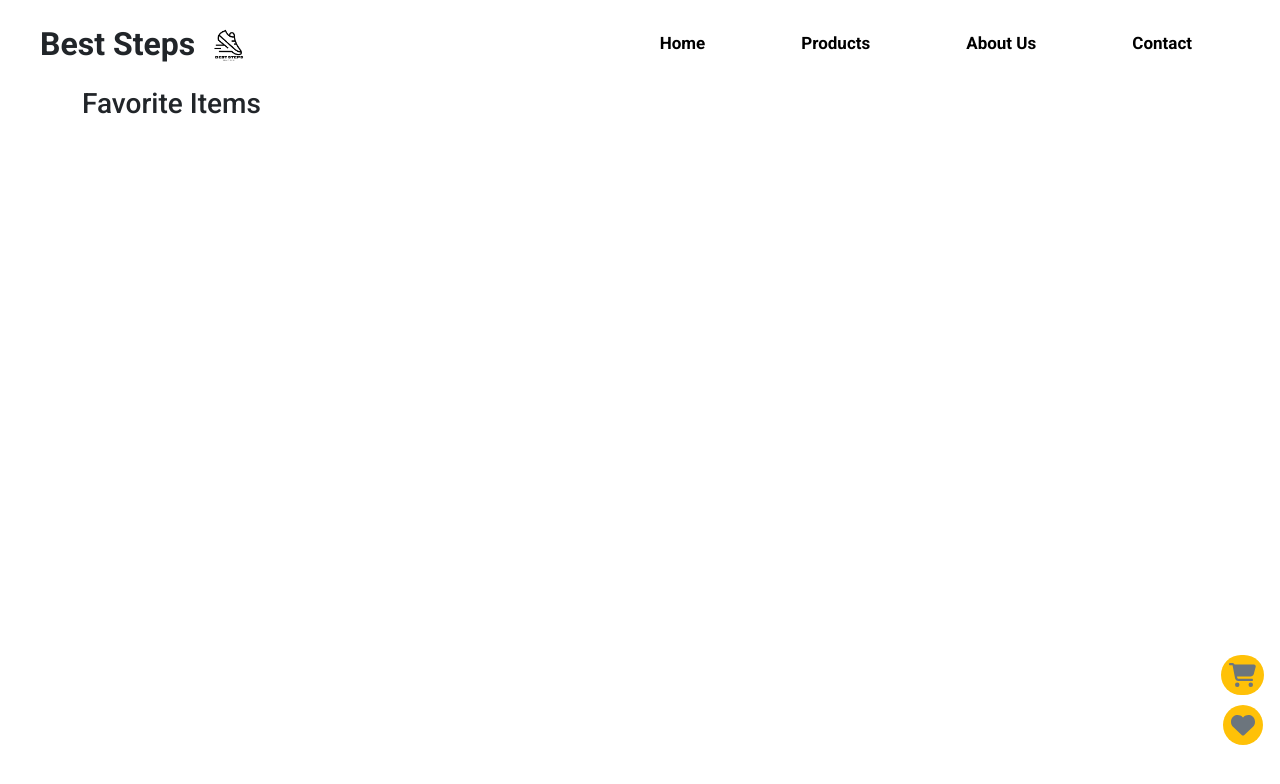
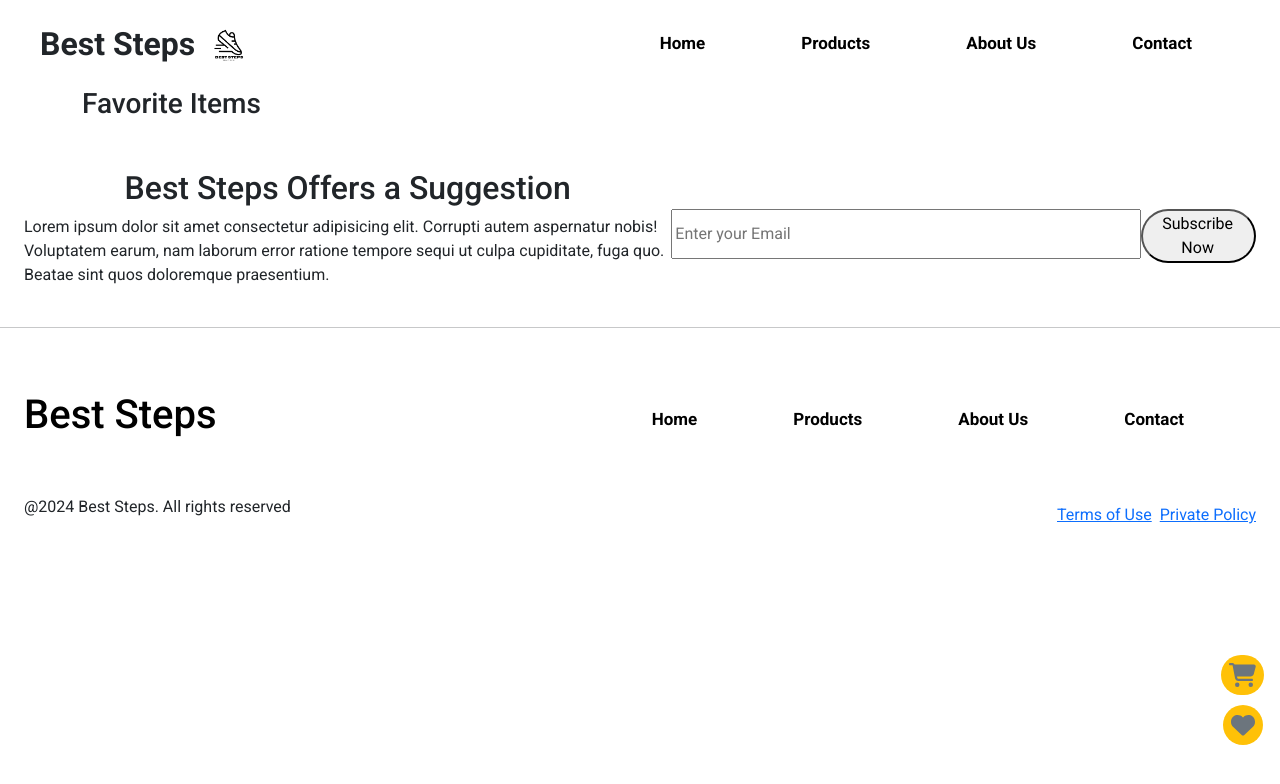
Before and after one commit to mariacharlotte/best-steps, a React (Vite) app: page /fav in a window 1280 px wide. Shown: the top 784 px of the page. Built offline with nearby package versions, Linux system fonts and the light colour scheme.

Commit message:
Footer.jsx

```diff
--- a/src/App.jsx
+++ b/src/App.jsx
@@ -11,6 +11,7 @@ import Admin from "./components/Admin";
 import MyContext from "./context/MyContext";
 import Cart from "./cart/Cart";
 import Favorite from "./favorite/Favorite";
+import Footer from "./components/Footer";
 
 function App() {
   return (
@@ -30,6 +31,7 @@ function App() {
             <Route path="/fav" element={<Favorite />} />
           </Routes>
           {/* Footer Component */}
+          <Footer/>
         </Router>
       </MyContext>
     </div>
--- a/src/components/AboutUs.jsx
+++ b/src/components/AboutUs.jsx
@@ -1,7 +1,57 @@
 import React from "react";
 
 const AboutUs = () => {
-  return <div>AboutUs</div>;
+  return (
+    <div className="container ">
+      <div class="row">
+        {/* main section */}
+
+        <div className="col-8">
+          <div >
+            <h2>What is Best steps?</h2>
+            <p
+              style={{ width: "500px" }}
+
+            >
+              Lorem ipsum dolor sit amet consectetur adipisicing elit. Labore
+              tempora, soluta, eligendi architecto laborum quod sint excepturi
+              facere placeat libero magni. At consectetur sunt veritatis quia
+              rerum, voluptas illo qui.
+            </p>
+          </div>
+          <div>
+            <h2>Browse the shoes</h2>
+            <p style={{ width: "500px" }}>
+              Lorem ipsum dolor sit amet consectetur adipisicing elit. Labore
+              tempora, soluta, eligendi architecto laborum quod sint excepturi
+              facere placeat libero magni. At consectetur sunt veritatis quia
+              rerum, voluptas illo qui.
+            </p>
+          </div>
+          <div>
+            <h2>Customize your own shoe</h2>
+            <p style={{ width: "500px" }}>
+              Lorem ipsum dolor sit amet consectetur adipisicing elit. Labore
+              tempora, soluta, eligendi architecto laborum quod sint excepturi
+              facere placeat libero magni. At consectetur sunt veritatis quia
+              rerum, voluptas illo qui.
+            </p>
+          </div>
+          <div>
+            <h2>Save your Favourite shoes</h2>
+            <p style={{ width: "500px" }}>
+              Lorem ipsum dolor sit amet consectetur adipisicing elit. Labore
+              tempora, soluta, eligendi architecto laborum quod sint excepturi
+              facere placeat libero magni. At consectetur sunt veritatis quia
+              rerum, voluptas illo qui.
+            </p>
+          </div>
+        </div>
+        {/* side bar section */}
+        <div class="col-4">col-4</div>
+      </div>
+    </div>
+  );
 };
 
 export default AboutUs;
--- a/src/components/Contact.jsx
+++ b/src/components/Contact.jsx
@@ -1,7 +1,87 @@
 import React from "react";
+import shoe5 from "../assets/shoe5.png";
 
 const Contact = () => {
-  return <div>Contact</div>;
+  return (
+    <div className="Hero">
+      <div className="row d-flex align-items-center">
+        <div className="col-md-8  col-lg-7 ">
+          <div className="intro ">
+            <h2 className="d-flex justify-content-center">
+              Create Your Dream Shoes
+            </h2>
+            <p>
+              If you're interested in ordering a custom-made pair of running
+              shoes, please fill out the form below. Our team of expert
+              designers will work with you to create your dream shoes
+            </p>
+          </div>
+          <div className="contantInfo d-flex justify-content-center">
+            <form className="row g-3" style={{width:"500px"}}>
+              <div className="col-md-8 col-lg-6">
+                <label className="form-label">First name</label>
+                <input type="text" className="form-control " required />
+              </div>
+              <div className="col-md-8 col-lg-6">
+                <label className="form-label">Last name</label>
+                <input type="text" className="form-control " required />
+              </div>
+              <div className="col-md-8 col-lg-6">
+                <label className="form-label">Username</label>
+                <div className="input-group">
+                  <input type="text" className="form-control" required />
+                </div>
+              </div>
+              <div className="col-md-8 col-lg-6">
+                <label className="form-label">City</label>
+                <input type="text" className="form-control " required />
+              </div>
+              <div className="col-md-8 col-lg-6">
+                <label className="form-label">State</label>
+                <input type="text" className="form-control" required />
+              </div>
+              <div className="col-md-8 col-lg-6">
+                <label className="form-label">Zip</label>
+                <input type="text" className="form-control" required />
+              </div>
+              <div className="col-md-8 col-lg-6">
+                <label className="form-label">Shoe type</label>
+                <input
+                  type="text"
+                  className="form-control"
+                  placeholder="Running,climbing"
+                  required
+                />
+              </div>
+              <div className="col-md-8 col-lg-6">
+                <label className="form-label">Message</label>
+                <input
+                  type="text"
+                  className="form-control"
+                  placeholder="Type Message"
+                  required
+                />
+              </div>
+
+              <button className="btn btn-primary col-md-5" type="submit">
+                Submit form
+              </button>
+            </form>
+          </div>
+        </div>
+        <div className="col-lg-4 col-md-8 ">
+        <img src={shoe5} alt="imageError" style={{ width: "500px" }} />
+
+          <p >
+            Lorem ipsum dolor sit amet consectetur adipisicing elit. Eveniet
+            voluptatum autem ratione? Incidunt debitis velit illo deserunt iste
+            suscipit dolore deleniti excepturi adipisci facilis, aspernatur
+            pariatur illum omnis officia ut.
+          </p>
+        </div>
+      </div>
+    </div>
+  );
 };
 
 export default Contact;
--- /dev/null
+++ b/src/components/Footer.jsx
@@ -0,0 +1,71 @@
+import React from "react";
+import { Link } from "react-router-dom";
+const Footer = () => {
+  return (
+    <div className="bg-primary-light">
+      <div className="d-lg-flex d-md-block justify-content-space-between align-items-center m-4">
+        <div className="pt-3">
+          <h2 className="d-flex justify-content-center">
+            Best Steps Offers a Suggestion
+          </h2>
+          <p>
+            Lorem ipsum dolor sit amet consectetur adipisicing elit. Corrupti
+            autem aspernatur nobis! Voluptatem earum, nam laborum error ratione
+            tempore sequi ut culpa cupiditate, fuga quo. Beatae sint quos
+            doloremque praesentium.
+          </p>
+        </div>
+        <div>
+        <form action="" className="d-flex justify-content-center pt-3">
+          <input
+            type="text"
+            placeholder="Enter your Email"
+            style={{ width: "500px", height: "50px" }}
+            className=" footerInput"
+          />
+          <button className="rounded-pill ps-1">Subscribe Now</button>
+        </form>
+        </div>
+      </div>
+      <hr/>
+      <div>
+        <div className="d-lg-flex d-md-block justify-content-between pt-3 align-items-center m-4 d-md-">
+          <h1 className="d-flex justify-content-center">
+            <a href="./"style={{color: "#000000", textDecoration: "none" }}>
+              Best Steps
+            </a>
+          </h1>
+          <div className="links  d-lg-row d-md-column">
+            <nav className="d-flex justify-content-between align-items-center m-4">
+              <ul className="d-flex">
+                <Link className="link py-3 px-5" to={"/"}>
+                  Home
+                </Link>
+                <Link className="link py-3 px-5" to={"/products"}>
+                  Products
+                </Link>
+                <Link className="link py-3 px-5" to={"/aboutus"}>
+                  About Us
+                </Link>
+                <Link className="link py-3 px-5" to={"/contact"}>
+                  Contact
+                </Link>
+              </ul>
+            </nav>
+          </div>
+        </div>
+        <div className="d-lg-flex d-md-block justify-content-between  align-items-center m-4">
+          <p className="d-flex justify-content-center">@2024 Best Steps. All rights reserved</p>
+          <div className="d-flex justify-content-center">
+            <a href="" className="pe-2">
+              Terms of Use
+            </a>
+            <a href="">Private Policy</a>
+          </div>
+        </div>
+      </div>
+    </div>
+  );
+};
+
+export default Footer;
```
